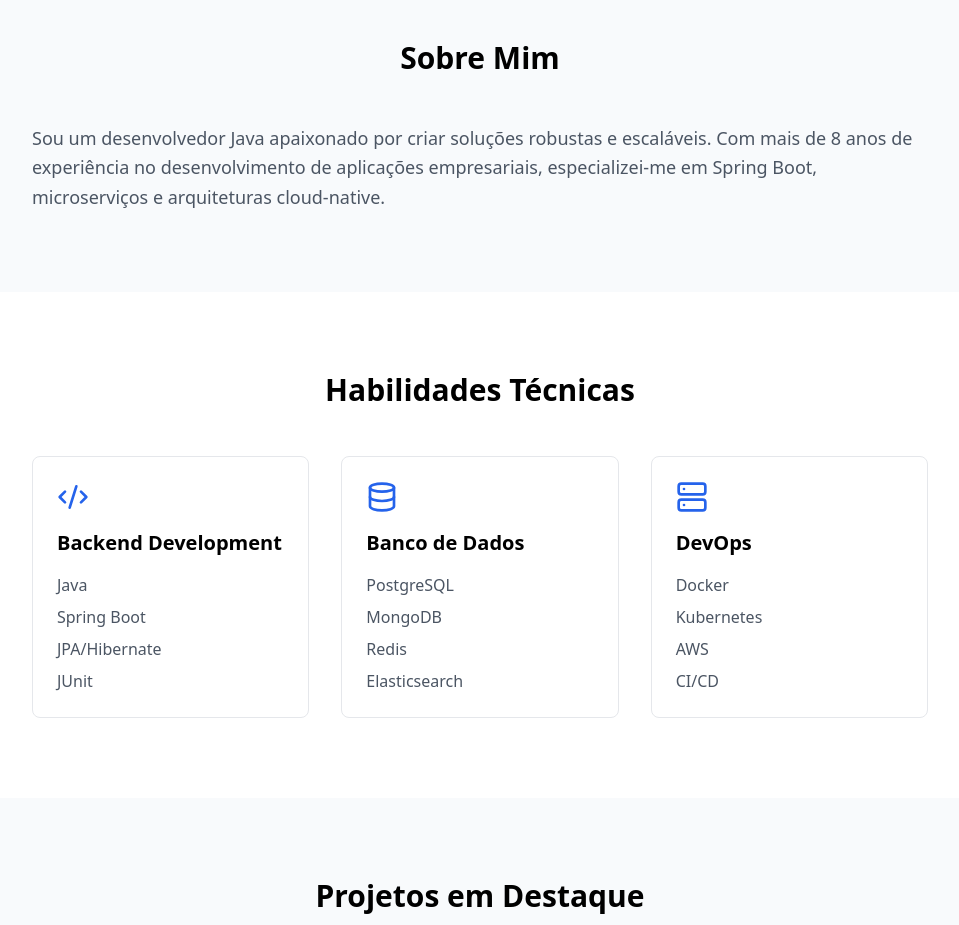
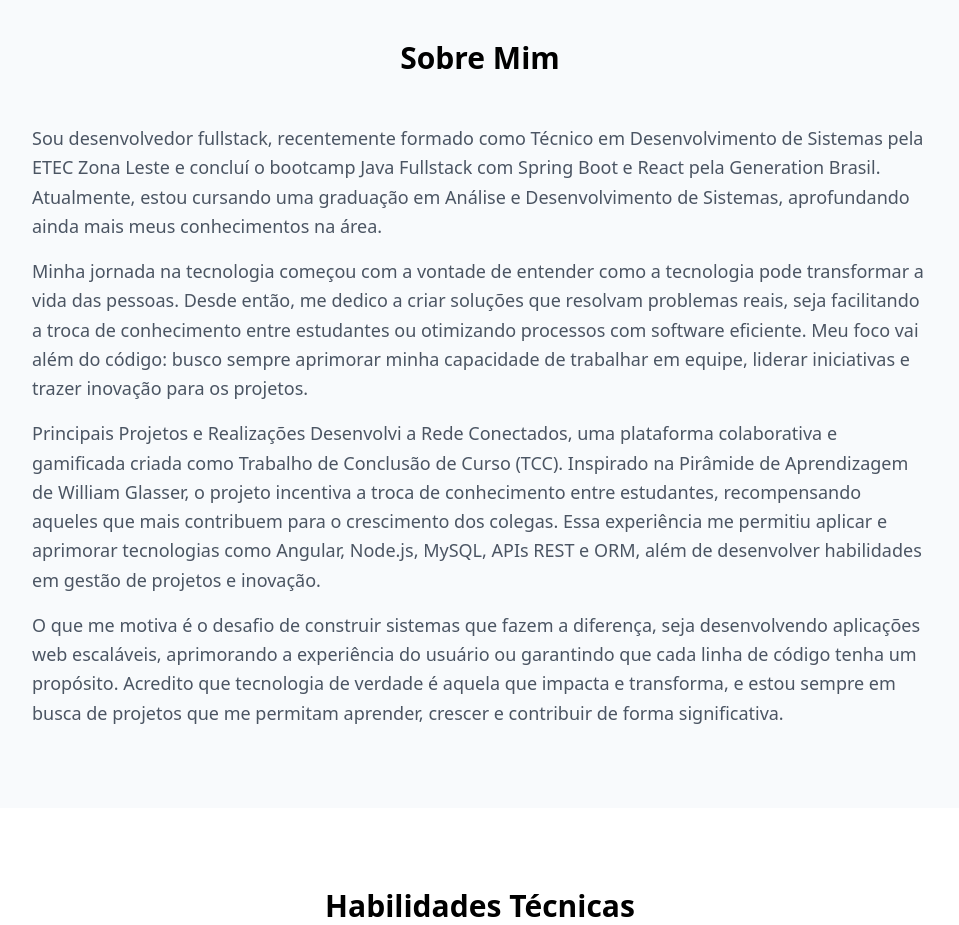
Before and after one commit to rudr1gu/Portifolio, a React (Vite) app: page / in a window 1280 px wide. Shown: the part 840-1765 px from the top of the page, without its empty margins (160-1119 px from the left). Built offline with nearby package versions, Linux system fonts and the light colour scheme.

Commit message:
:sparkles: feat: Update About component with new personal information and project highlights

```diff
--- a/src/components/about/About.tsx
+++ b/src/components/about/About.tsx
@@ -4,10 +4,23 @@ const About = () => {
             <div className="max-w-4xl mx-auto">
                 <h2 className="text-3xl font-bold text-center mb-12">Sobre Mim</h2>
                 <p className="text-lg text-gray-600 leading-relaxed">
-                    Sou um desenvolvedor Java apaixonado por criar soluções robustas e escaláveis.
-                    Com mais de 8 anos de experiência no desenvolvimento de aplicações empresariais,
-                    especializei-me em Spring Boot, microserviços e arquiteturas cloud-native.
+                Sou desenvolvedor fullstack, recentemente formado como Técnico em Desenvolvimento de Sistemas pela ETEC Zona Leste e concluí o bootcamp Java Fullstack com Spring Boot e React pela Generation Brasil. Atualmente, estou cursando uma graduação em Análise e Desenvolvimento de Sistemas, aprofundando ainda mais meus conhecimentos na área.
                 </p>
+
+                <p className="text-lg text-gray-600 leading-relaxed mt-4">
+                Minha jornada na tecnologia começou com a vontade de entender como a tecnologia pode transformar a vida das pessoas. Desde então, me dedico a criar soluções que resolvam problemas reais, seja facilitando a troca de conhecimento entre estudantes ou otimizando processos com software eficiente. Meu foco vai além do código: busco sempre aprimorar minha capacidade de trabalhar em equipe, liderar iniciativas e trazer inovação para os projetos.
+                </p>
+
+                <p className="text-lg text-gray-600 leading-relaxed mt-4">
+                Principais Projetos e Realizações
+                Desenvolvi a Rede Conectados, uma plataforma colaborativa e gamificada criada como Trabalho de Conclusão de Curso (TCC). Inspirado na Pirâmide de Aprendizagem de William Glasser, o projeto incentiva a troca de conhecimento entre estudantes, recompensando aqueles que mais contribuem para o crescimento dos colegas. Essa experiência me permitiu aplicar e aprimorar tecnologias como Angular, Node.js, MySQL, APIs REST e ORM, além de desenvolver habilidades em gestão de projetos e inovação.
+                </p>
+
+                <p className="text-lg text-gray-600 leading-relaxed mt-4">
+                O que me motiva é o desafio de construir sistemas que fazem a diferença, seja desenvolvendo aplicações web escaláveis, aprimorando a experiência do usuário ou garantindo que cada linha de código tenha um propósito. Acredito que tecnologia de verdade é aquela que impacta e transforma, e estou sempre em busca de projetos que me permitam aprender, crescer e contribuir de forma significativa.
+                </p>
+
+
             </div>
         </section>
     );
```
